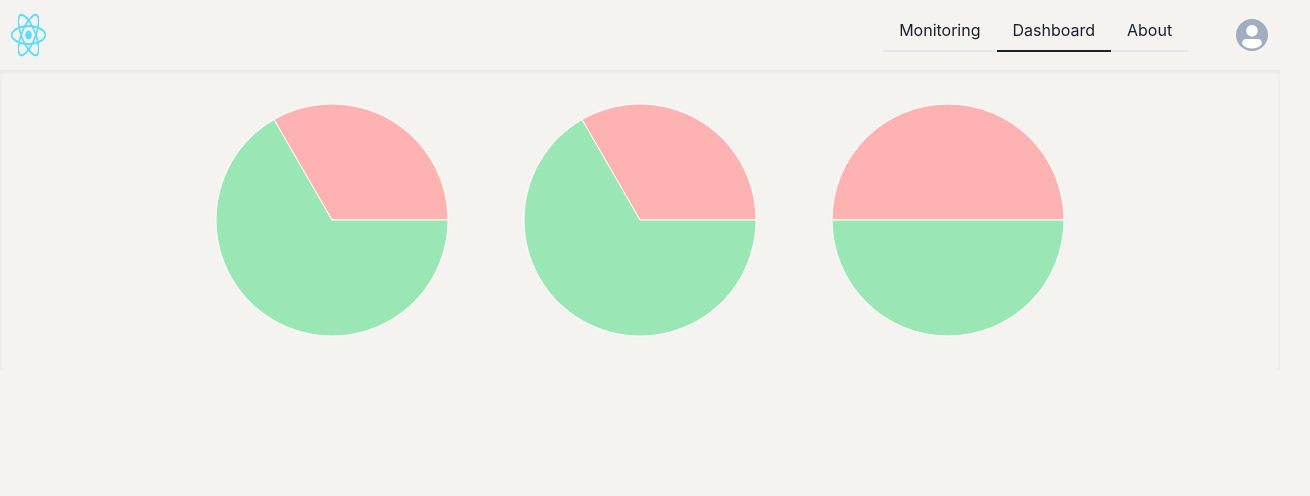
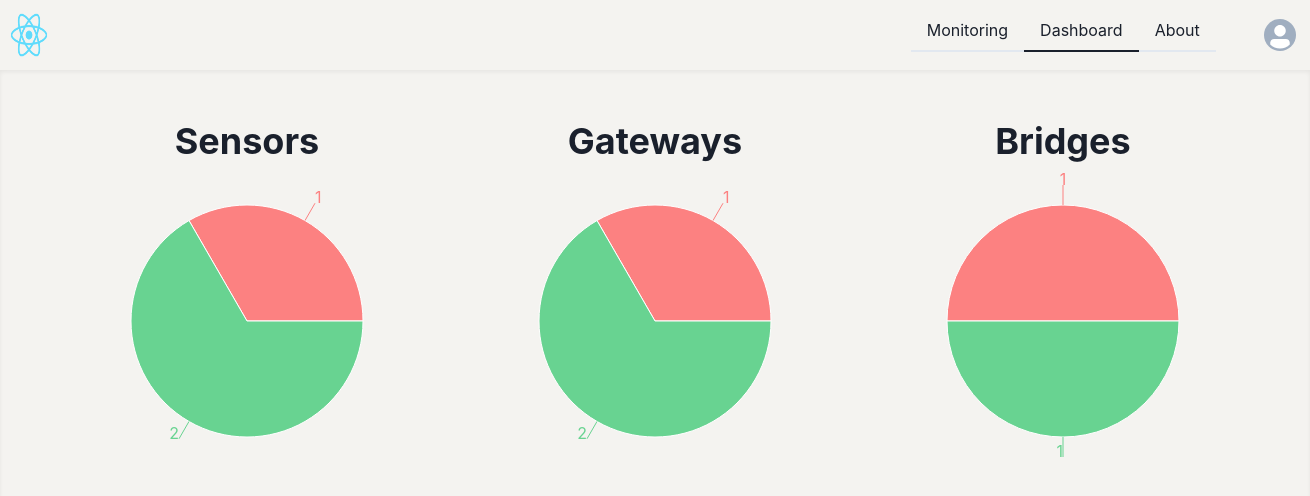
Before and after one commit to mikoMaz/monitoring-via-push-messages, a React (Create React App) app in the folder src/main/webclient/: page /dashboard in a window 1280 px wide. Shown: the top 496 px of the page, 1310 px wide, since content can reach past the window. Built offline with nearby package versions, Linux system fonts and the light colour scheme.

Commit message:
added pie charts with tooltip

```diff
--- a/src/main/webclient/src/components/dashboard-page/components/status-pie-chart.tsx
+++ b/src/main/webclient/src/components/dashboard-page/components/status-pie-chart.tsx
@@ -1,26 +1,48 @@
-import { Cell, Pie, PieChart } from "recharts";
+import { Cell, Pie, PieChart, Tooltip } from "recharts";
 import { IMonitoringDevice } from "../../../types/deviceModel";
 import { getDevicesStatusPieChartData } from "../util/dashboard-page-util";
-import { theme } from "@chakra-ui/react";
+import { Box, Heading, VStack, theme } from "@chakra-ui/react";
 
 interface IStatusPieChart {
   devices: IMonitoringDevice[];
+  heading: string;
 }
 
-export const StatusPieChart = ({ devices }: IStatusPieChart) => {
+export const StatusPieChart = ({ devices, heading }: IStatusPieChart) => {
   const colors: { [id: string]: string } = {
-    disabled: theme.colors.red[200],
-    enabled: theme.colors.green[200],
+    disabled: theme.colors.red[300],
+    enabled: theme.colors.green[300],
   };
-  let chartData = getDevicesStatusPieChartData(devices);
+  const chartData = getDevicesStatusPieChartData(devices);
+
+  const totalDevices = chartData.reduce((acc, data) => acc + data.value, 0);
+
+  const formatter = (value: number | string) => {
+    if (typeof value === "number") {
+      return `${((value / totalDevices) * 100).toFixed(2)}%`;
+    }
+    return value;
+  };
 
   return (
-    <PieChart width={300} height={300}>
-      <Pie dataKey="value" fill="white" data={chartData}>
-        {chartData.map((data, index) => {
-          return <Cell key={`cell-${index}`} fill={colors[data.name]} />;
-        })}
-      </Pie>
-    </PieChart>
+    <Box padding="50px">
+      <VStack>
+        <Heading>{heading}</Heading>
+        <PieChart width={300} height={300}>
+          <Pie
+            dataKey="value"
+            isAnimationActive={false}
+            fill="white"
+            data={chartData}
+            label
+          >
+            {chartData.map((data, index) => (
+              <Cell key={`cell-${index}`} fill={colors[data.name]} />
+            ))}
+          </Pie>
+          <Tooltip formatter={formatter} />
+        </PieChart>
+      </VStack>
+    </Box>
   );
 };
--- a/src/main/webclient/src/components/dashboard-page/dashboard-page.tsx
+++ b/src/main/webclient/src/components/dashboard-page/dashboard-page.tsx
@@ -29,9 +29,9 @@ export const DashboardPage = () => {
     >
       <Center>
         <HStack>
-          <StatusPieChart devices={deviceModel.getSensorsArray()} />
-          <StatusPieChart devices={deviceModel.getGatewaysArray()} />
-          <StatusPieChart devices={deviceModel.getBridgesArray()} />
+          <StatusPieChart devices={deviceModel.getSensorsArray()} heading="Sensors" />
+          <StatusPieChart devices={deviceModel.getGatewaysArray()} heading="Gateways"/>
+          <StatusPieChart devices={deviceModel.getBridgesArray()} heading="Bridges"/>
         </HStack>
       </Center>
     </Box>
```
